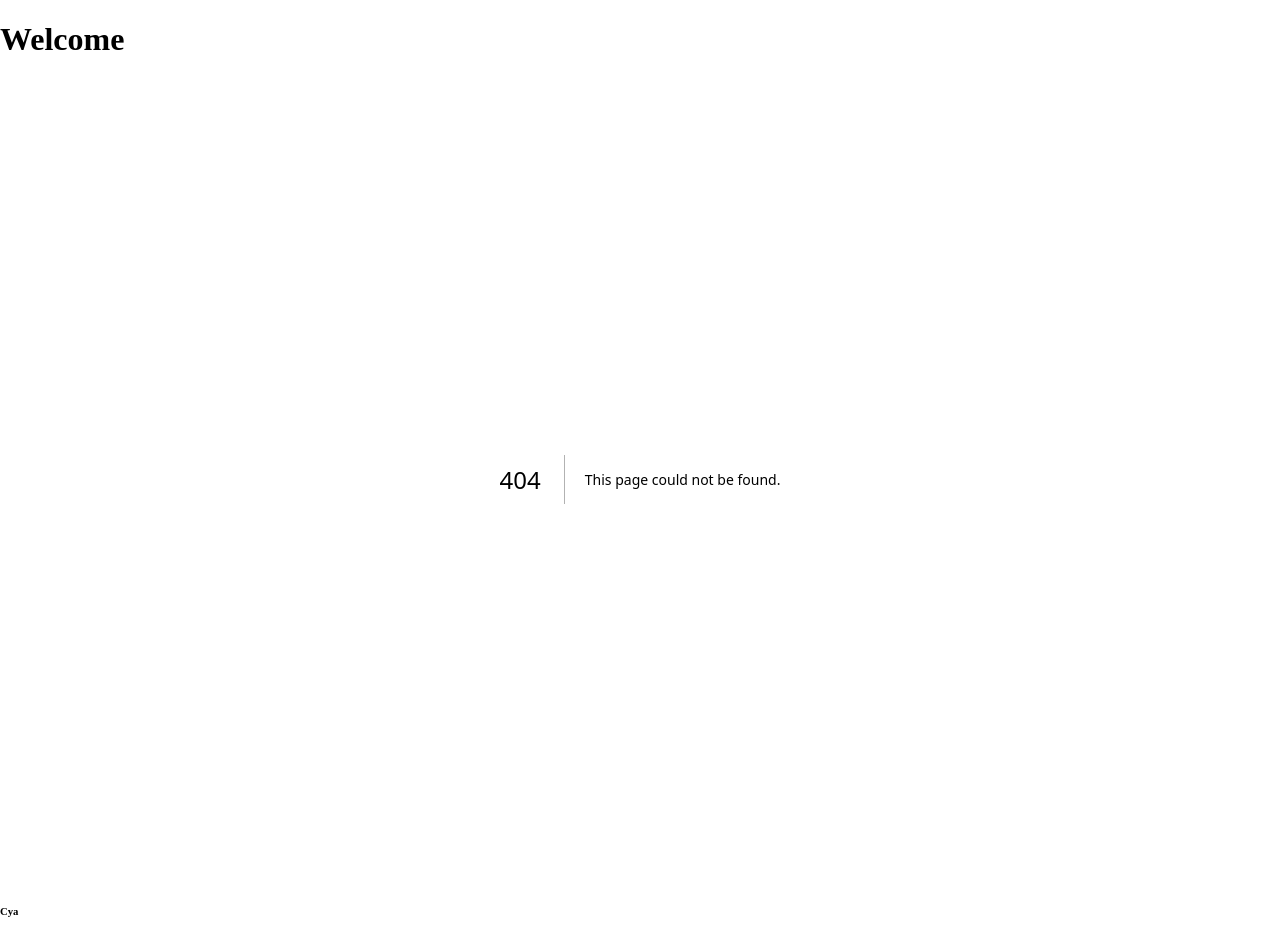
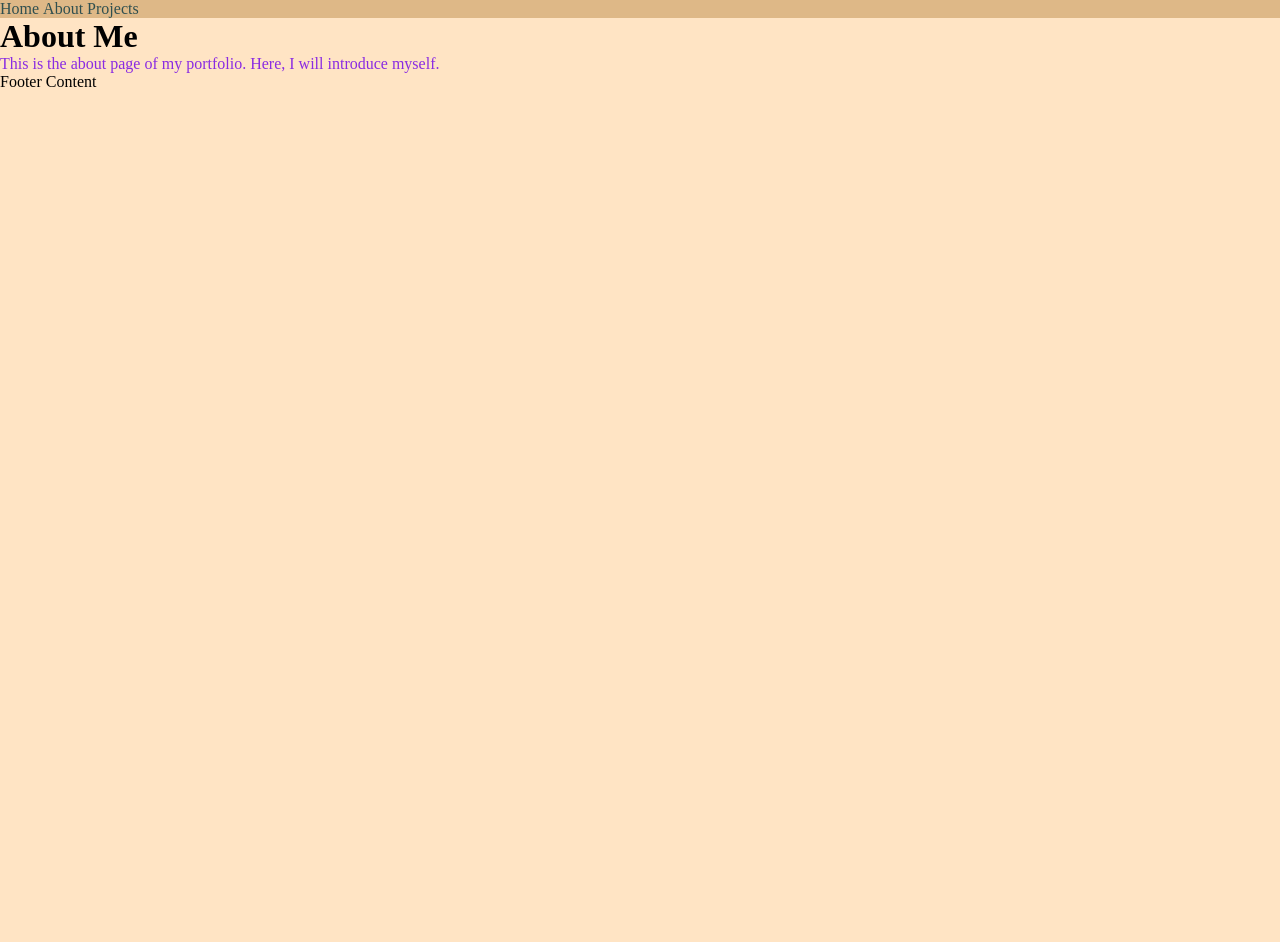
Before and after one commit to WiseVizo/nextjs, a Next.js app in the folder my-potfolio/: page /about in a window 1280 px wide. Before the commit this address had no page. After the commit the page ends 800 px from the top, so only its background shows below. Built offline with nearby package versions, Linux system fonts and the light colour scheme.

Commit message:
adding styles

```diff
--- /dev/null
+++ b/my-potfolio/src/app/about/page.js
@@ -0,0 +1,8 @@
+export default function AboutPage() {
+    return (
+      <div>
+        <h1>About Me</h1>
+        <p className="h1" >This is the about page of my portfolio. Here, I will introduce myself.</p>
+      </div>
+    );
+  }
--- a/my-potfolio/src/app/layout.js
+++ b/my-potfolio/src/app/layout.js
@@ -1,10 +1,26 @@
+import '../styles/globals.css'
+
+import Link from 'next/link'; // Import Link for client-side navigation
+
+export const metadata = {
+  title: "My Portfolio",
+};
+
 export default function RootLayout({ children }) {
   return (
     <html lang="en">
-      <body>
-        <h1>Welcome</h1>
+      <body className='main'>
+        <header>
+          <nav className='navBar'>
+            <ul>
+              <li><Link href="/">Home</Link></li>
+              <li><Link href="/about">About</Link></li>
+              <li><Link href="/projects">Projects</Link></li>
+            </ul>
+          </nav>
+        </header>
         {children}
-        <h6>Cya</h6>
+        <footer>Footer Content</footer>
       </body>
     </html>
   );
--- a/my-potfolio/src/app/page.js
+++ b/my-potfolio/src/app/page.js
@@ -1,3 +1,3 @@
 export default function HomePage(){
-  return <h1>Hlo this is my potfolio</h1>
+  return <h1 className="h1">Hlo this is my potfolio</h1>
 }
--- a/my-potfolio/src/styles/globals.css
+++ b/my-potfolio/src/styles/globals.css
@@ -0,0 +1,33 @@
+*{
+    margin: 0;
+    padding: 0;
+    box-sizing: border-box;
+}
+
+
+.main{
+    background-color: bisque;
+}
+
+.h1{
+    color: blueviolet;
+}
+
+.navBar>ul{
+    display: flex;
+    list-style: none;
+    background-color: burlywood;
+}
+
+.navBar>ul>li{
+    margin-left: 4px;
+}
+
+.navBar > ul > li:first-child {
+    margin-left: 0; /* Remove margin for the first child */
+}
+
+.navBar>ul>li>a{
+    text-decoration: none;
+    color: darkslategray;
+}
```
Also changed, not shown: my-potfolio/src/app/projects/page.jsx (added, +8 -0 lines).
